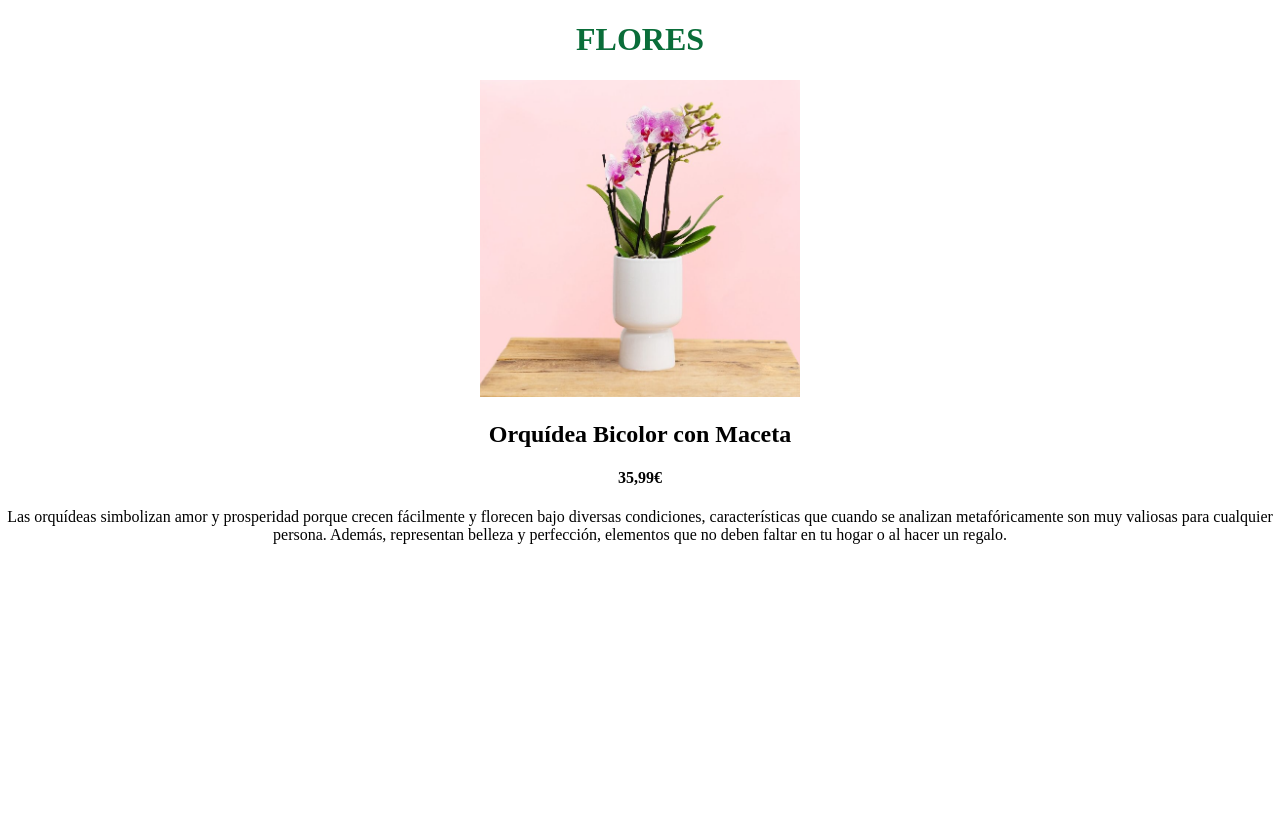
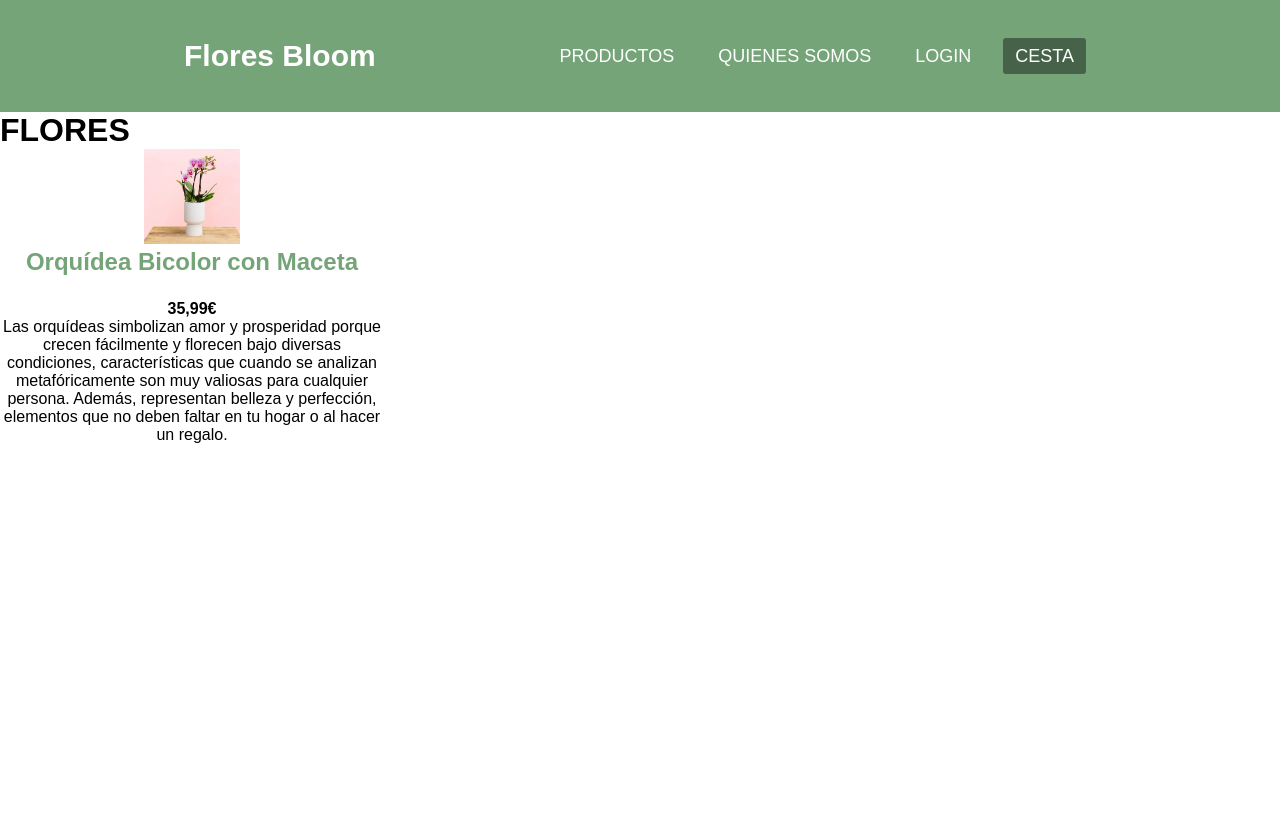
Before and after one commit to xXBarre/Floristeria, a PHP site: page /flores.html in a window 1280 px wide. After the commit the page ends 443 px from the top, so only its background shows below. Run offline with PHP 8.4, Linux system fonts and the light colour scheme.

Commit message:
Cambios, union de css y js hecho ayer.

```diff
--- a/flores.html
+++ b/flores.html
@@ -4,41 +4,33 @@
 <meta charset="UTF-8">
 <meta name="viewport" content="width=device-width, initial-scale=1.0">
 <title>Floristería Bloom - Flores</title>
-<style>
-body, html {
-  height: 100%;
-  margin: 0;
-}
-
-h1 {
-  text-align: center;
-  color: #0a6d39;
-}
-
-.carousel-container {
-  display: flex;
-  overflow: hidden;
-  justify-content: center;
-  align-items: center;
-  height: 80%;
-}
-
-.slide {
-  flex: 0 0 100%;
-  display: none;
-  text-align: center;
-}
-.slide img {
-            max-width: 25%;
-            height: auto;
-        }
-.active {
-  display: block;
-}
-</style>
+<link rel="stylesheet" type="text/css" href="style.css">
+<script src="index.js"></script>
 </head>
 <body>
-<h1>FLORES</h1>
+  <header class="header">
+    <nav class="nav">
+      <a href="inicio.html" class="logo nav-link">Flores Bloom</a>
+      <button class="nav-toggle" aria-label="Abrir menú">
+        <i class="fas fa-bars"></i>
+      </button>
+      <ul class="nav-menu">
+        <li class="nav-menu-item">
+          <a href="productos.html" class="nav-menu-link nav-link">Productos</a>
+        </li>
+        <li class="nav-menu-item">
+          <a href="#" class="nav-menu-link nav-link">Quienes somos</a>
+        </li>
+        <li class="nav-menu-item">
+          <a href="registrarse.html" class="nav-menu-link nav-link">Login</a>
+        </li>
+        <li class="nav-menu-item">
+          <a href="#" class="nav-menu-link nav-link nav-menu-link_active">Cesta</a>
+        </li>
+      </ul>
+    </nav>
+  </header>
+<h1 id="titflor">FLORES</h1>
 <div class="carousel">
   <div class="carousel-container">
     <div class="slide active">
@@ -85,22 +77,5 @@ h1 {
     </div>
   </div>
 </div>
-
-<script>
-document.addEventListener("DOMContentLoaded", function() {
-  const slides = document.querySelectorAll('.slide');
-
-  slides.forEach((slide, index) => {
-    slide.addEventListener('click', function() {
-      const currentSlide = document.querySelector('.active');
-      const nextIndex = (index + 1) % slides.length;
-
-      currentSlide.classList.remove('active');
-      slides[nextIndex].classList.add('active');
-    });
-  });
-});
-</script>
-
 </body>
 </html>
--- a/index.js
+++ b/index.js
@@ -1,15 +1,3 @@
-const navToggle = document.querySelector(".nav-toggle");
-const navMenu = document.querySelector(".nav-menu");
-
-navToggle.addEventListener("click", () => {
-  navMenu.classList.toggle("nav-menu_visible");
-
-  if (navMenu.classList.contains("nav-menu_visible")) {
-    navToggle.setAttribute("aria-label", "Cerrar menú");
-  } else {
-    navToggle.setAttribute("aria-label", "Abrir menú");
-  }
-});
 
 document.addEventListener("DOMContentLoaded", function () {
     const carousel = document.querySelector(".carousel");
@@ -27,3 +15,18 @@ document.addEventListener("DOMContentLoaded", function () {
 
     setInterval(nextSlide, 3000); // Cambiar de slide cada 3 segundos (ajustar según sea necesario)
 });
+
+/*Laura*/
+document.addEventListener("DOMContentLoaded", function() {
+  const slides = document.querySelectorAll('.slide');
+
+  slides.forEach((slide, index) => {
+    slide.addEventListener('click', function() {
+      const currentSlide = document.querySelector('.active');
+      const nextIndex = (index + 1) % slides.length;
+
+      currentSlide.classList.remove('active');
+      slides[nextIndex].classList.add('active');
+    });
+  });
+});
--- a/style.css
+++ b/style.css
@@ -47,6 +47,62 @@
   .stores-section, .about-us-section {
     text-align: center;
     padding: 2em 0;
+  }
+
+  .carousel-container {
+    display: flex;
+    overflow: hidden;
+    justify-content: center;
+    align-items: center;
+    height: 80%;
+  }
+
+  .slide {
+    flex: 0 0 100%;
+    display: none;
+    text-align: center;
+  }
+  .slide img {
+              max-width: 25%;
+              height: auto;
+          }
+  .active {
+    display: block;
+  }
+
+  .titflor h1 {
+    text-align: center;
+    color: #0a6d39;
+  }
+
+  .carousel-container {
+    display: flex;
+    overflow: hidden;
+    justify-content: center;
+    align-items: center;
+    height: 80%;
+  }
+
+  .container {
+    display: flex;
+    justify-content: space-around;
+    margin: 50px auto;
+  }
+
+  .section {
+    text-align: center;
+  }
+
+  .section img {
+    width: 200px;
+    height: auto;
+    border-radius: 10px;
+    cursor: pointer;
+    transition: transform 0.3s ease-in-out;
+  }
+
+  .section img:hover {
+    transform: scale(1.1);
   }
 
   /*Alba*/
```
Also changed, not shown: objetos.html (+3 -50 lines), productos.html (+5 -30 lines).
